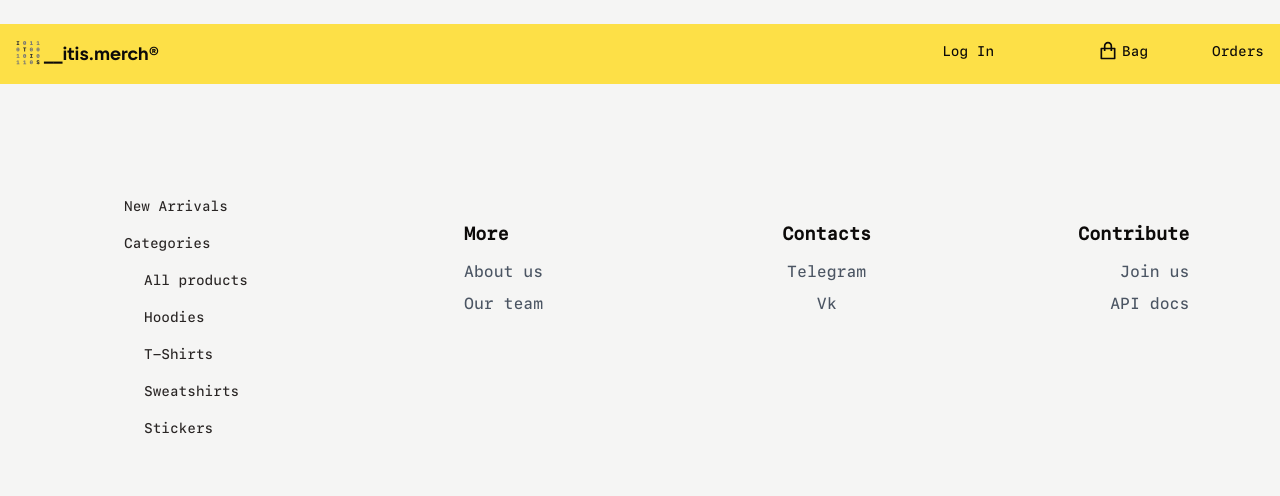
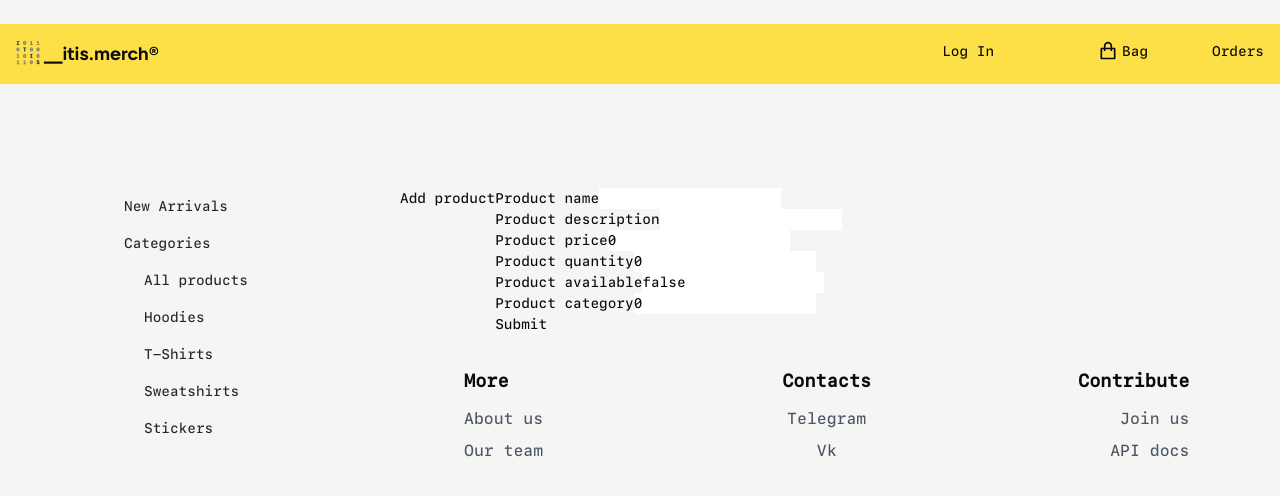
Before and after one commit to itis-merch/client, a Vue app: page /admin-panel/product in a window 1280 px wide. Shown: the top 496 px of the page. Built offline with nearby package versions, Linux system fonts and the light colour scheme.

Commit message:
feat: add product

```diff
--- a/src/router/index.js
+++ b/src/router/index.js
@@ -6,6 +6,7 @@ import AdminPanelView from '@/views/AdminPanelView.vue'
 import EditCategoryView from '@/views/EditCategoryView.vue'
 import AddCategoryView from '@/views/AddCategoryView.vue'
 import EditProductView from '@/views/EditProductView.vue'
+import AddProductView from '@/views/AddProductView.vue'
 
 const router = createRouter({
   history: createWebHistory(import.meta.env.BASE_URL),
@@ -52,6 +53,11 @@ const router = createRouter({
       path: '/admin-panel/product/:id',
       name: 'edit-product',
       component: EditProductView
+    },
+    {
+      path: '/admin-panel/product',
+      name: 'add-product',
+      component: AddProductView
     }
   ]
 })
--- /dev/null
+++ b/src/views/AddProductView.vue
@@ -0,0 +1,81 @@
+<template>
+  <div class="flex flex-row">
+    <h4>Add product</h4>
+    <form>
+      <div> <!-- form group -->
+        <label>Product name</label>
+        <input type="text" v-model="name" required>
+      </div>
+
+      <div> <!-- form group -->
+        <label>Product description</label>
+        <input type="text" v-model="description" required>
+      </div>
+
+      <div> <!-- form group -->
+        <label>Product price</label>
+        <input type="text" v-model="price" required>
+      </div>
+
+      <div> <!-- form group -->
+        <label>Product quantity</label>
+        <input type="text" v-model="quantity" required>
+      </div>
+
+      <div> <!-- form group -->
+        <label>Product available</label>
+        <input type="text" v-model="available" required>
+      </div>
+
+      <div> <!-- form group -->
+        <label>Product category</label>
+        <input type="text" v-model="categoryId" required>
+      </div>
+
+      <button type="button" @click="addProduct">Submit</button>
+    </form>
+  </div>
+</template>
+
+<script>
+import axios from "axios"
+
+export default {
+  data() {
+    return {
+      baseUrl: 'http://45.9.73.210:8080/api/v1/products/',
+      name: '',
+      description: '',
+      price: 0,
+      quantity: 0,
+      available: false,
+      categoryId: 0
+    }
+  },
+  methods: {
+    addProduct() {
+      const newProduct = {
+        name: this.name,
+        description: this.description,
+        price: this.price,
+        quantity: this.quantity,
+        available: this.available,
+        category_id: this.categoryId
+      }
+
+      try {
+        axios.post(this.baseUrl, newProduct, {
+          headers: {
+            'Authorization': 'Bearer ' + localStorage.getItem('jwtToken'),
+            'Content-Type': 'application/json'
+          }
+        }).then((response) => {
+          console.log(response)
+        })
+      } catch(error) {
+        console.log(error)
+      }
+    }
+  }
+}
+</script>
```
